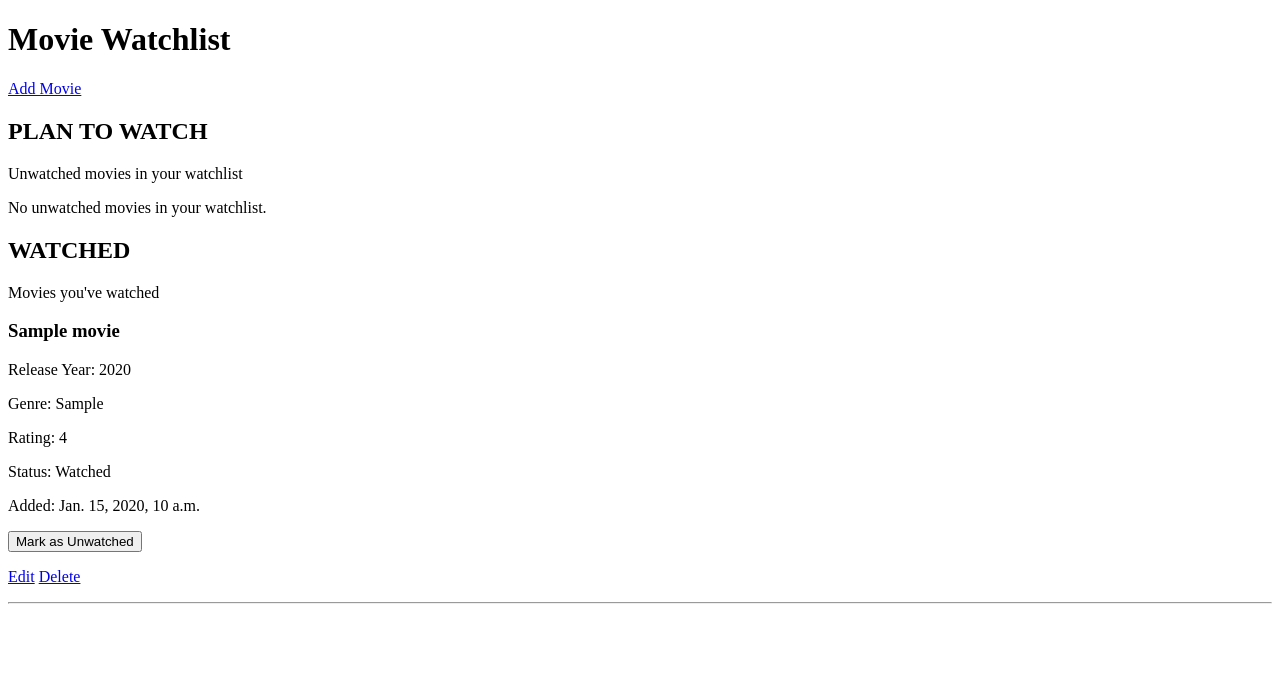
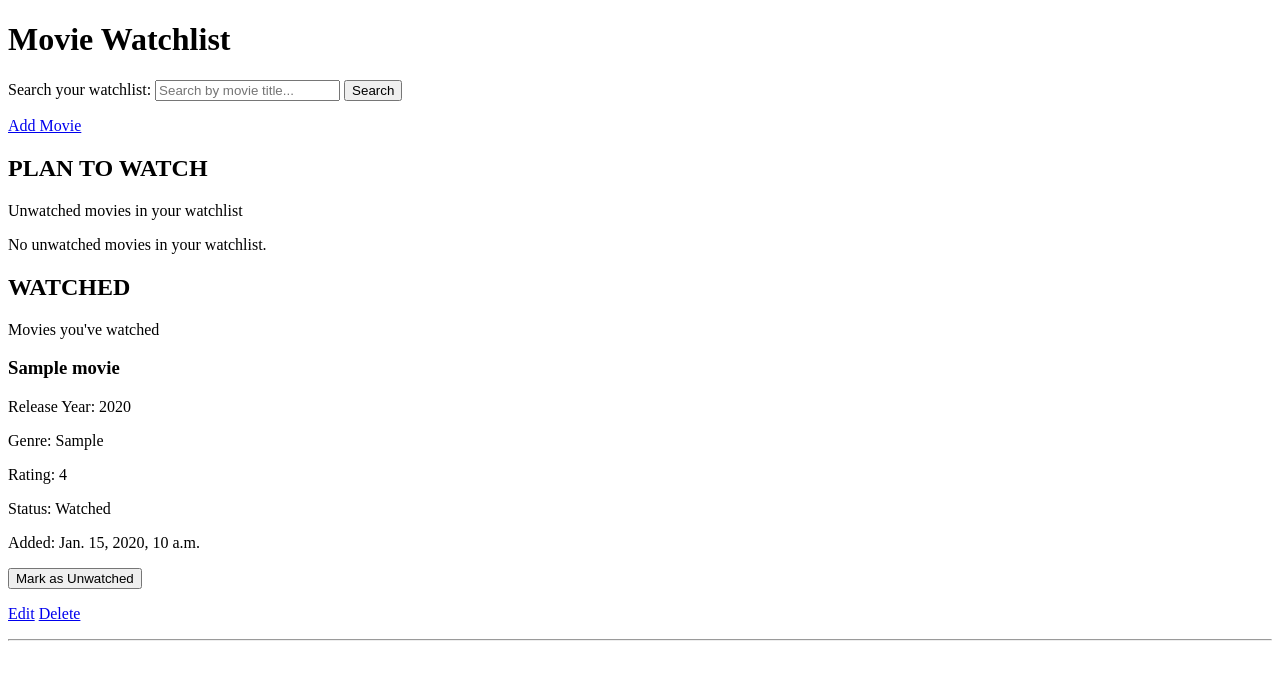
Before and after one commit to Waranon021/Django_Movie_Watchlist_Assignment, a Django app: page / in a window 1280 px wide. Shown: the top 680 px of the page. Run offline with Django 5.2, Linux system fonts and the light colour scheme; tables that the repository leaves empty hold one stand-in row (values such as "Sample post").

Commit message:
feat: add local movie title search

```diff
--- a/movies/templates/movies/movie_list.html
+++ b/movies/templates/movies/movie_list.html
@@ -10,6 +10,26 @@
 <body>
     <main>
         <h1>Movie Watchlist</h1>
+
+        <!--
+            Search ใช้ GET เพราะเป็นการอ่าน/filter ข้อมูลเท่านั้น
+            ไม่ได้สร้าง แก้ไข หรือลบข้อมูลใน database
+
+            เมื่อ submit browser จะสร้าง URL เช่น:
+            /?q=batman
+        -->
+        <form method="get">
+            <label for="movie-search">Search your watchlist:</label>
+
+            <input type="search" id="movie-search" name="q" value="{{ query }}" placeholder="Search by movie title...">
+
+            <button type="submit">Search</button>
+
+            {% if query %}
+            <a href="{% url 'movie_list' %}">Clear Search</a>
+            {% endif %}
+
+        </form>
 
         <!--
             ใช้ชื่อ URL movie_add แทนการ hard-code path
@@ -63,7 +83,18 @@
                 <hr>
 
             {% empty %}
-                <p>No unwatched movies in your watchlist.</p>
+            <!--
+                    ถ้ามีคำค้น แต่ไม่พบ Movie ที่ตรงกับคำค้นใน PLAN TO WATCH
+                    จะแสดงข้อความว่าการค้นหานี้ไม่พบผลลัพธ์
+
+                    ถ้าไม่มีคำค้นเลย หมายความว่า Watchlist
+                    ไม่มี Movie ที่มี watched=False อยู่จริง
+                -->
+            {% if query %}
+            <p>No unwatched movies found for "{{ query }}".</p>
+            {% else %}
+            <p>No unwatched movies in your watchlist.</p>
+            {% endif %}
             {% endfor %}
         </section>
 
@@ -111,7 +142,18 @@
                 <hr>
 
             {% empty %}
-                <p>No watched movies yet.</p>
+            <!--
+                    ถ้ามีคำค้น แต่ไม่พบ Movie ที่ตรงกับคำค้นใน WATCHED
+                    จะแสดงข้อความว่าการค้นหานี้ไม่พบผลลัพธ์
+
+                    ถ้าไม่มีคำค้นเลย หมายความว่ายังไม่มี Movie
+                    ที่มี watched=True อยู่ใน Watchlist
+                -->
+            {% if query %}
+            <p>No watched movies found for "{{ query }}".</p>
+            {% else %}
+            <p>No watched movies yet.</p>
+            {% endif %}
             {% endfor %}
         </section>
     </main>
--- a/movies/views.py
+++ b/movies/views.py
@@ -7,31 +7,51 @@ from .models import Movie
 
 def movie_list(request):
     """
-    แสดง Movie ทั้งหมดในหน้า Home
-    โดยแยกเป็น Plan to Watch และ Watched
+    แสดง Movie ในหน้า Home โดยรองรับการค้นหาจากชื่อหนัง
 
-    Movie ภายในแต่ละกลุ่มเรียงจากรายการที่เพิ่มล่าสุด
-    ไปหารายการเก่าที่สุด
+    ถ้ามี query จากช่อง Search:
+        filter Movie ตาม title ก่อน
+
+    จากนั้นแยกผลลัพธ์เป็น:
+        - Plan to Watch
+        - Watched
+
+    แต่ละกลุ่มยังเรียง newest first ตาม date_added
     """
 
-    # watched=False คือหนังที่ผู้ใช้เพิ่มไว้แต่ยังไม่ได้ดู
-    # หน้า Home จะแสดงกลุ่มนี้เป็น PLAN TO WATCH
-    # "-date_added" ทำให้ Movie ที่เพิ่มล่าสุดอยู่ก่อน
-    plan_to_watch_movies = Movie.objects.filter(
+    # รับคำค้นจาก URL query parameter ชื่อ q
+    # ตัวอย่าง URL: /?q=batman
+    # ถ้าไม่มี q จะใช้ string ว่างแทน
+    query = request.GET.get("q", "").strip()
+
+    # เริ่มจาก QuerySet ของ Movie ทั้งหมด
+    # จากนั้นค่อยเพิ่ม filter ตามสิ่งที่ผู้ใช้ค้นหา
+    movies = Movie.objects.all()
+
+    # ถ้ามีคำค้นจริง จึง filter ตาม title
+    # __icontains หมายถึงค้นหาข้อความที่มีคำนี้อยู่
+    # โดยไม่สนตัวพิมพ์เล็กหรือใหญ่
+    if query:
+        movies = movies.filter(title__icontains=query)
+
+    # แยก Movie ที่ยังไม่ได้ดูออกเป็น PLAN TO WATCH
+    # และยังคงเรียงจากรายการที่เพิ่มล่าสุดก่อน
+    plan_to_watch_movies = movies.filter(
         watched=False
     ).order_by("-date_added")
 
-    # watched=True คือหนังที่ผู้ใช้ดูแล้ว
-    # กลุ่มนี้แสดงแยกใน WATCHED
-    watched_movies = Movie.objects.filter(
+    # แยก Movie ที่ดูแล้วออกเป็น WATCHED
+    # และยังคงเรียง newest first เช่นเดียวกัน
+    watched_movies = movies.filter(
         watched=True
     ).order_by("-date_added")
 
-    # ส่ง QuerySet ทั้งสองกลุ่มไปยัง template
-    # ทำให้ template สามารถ render แต่ละ section แยกกันได้
+    # ส่งทั้ง QuerySet และคำค้นปัจจุบันไปยัง template
+    # query ใช้แสดงค่าที่ผู้ใช้ค้นหาไว้ในช่อง Search
     context = {
         "plan_to_watch_movies": plan_to_watch_movies,
         "watched_movies": watched_movies,
+        "query": query,
     }
 
     return render(request, "movies/movie_list.html", context)
```
